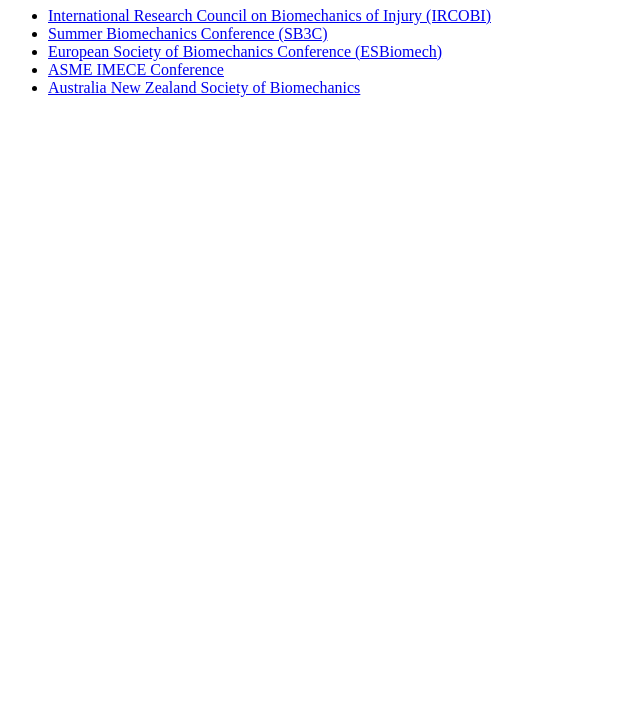
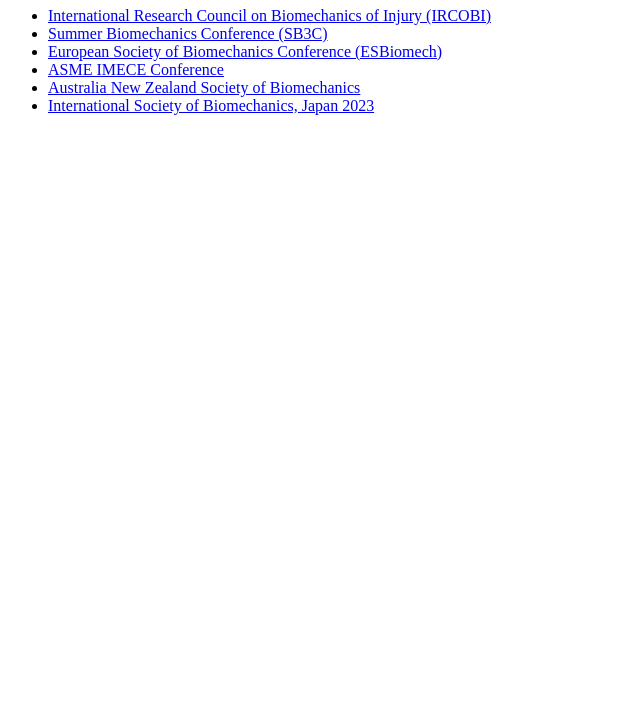
Before and after one commit to Danyon69/Funding-and-conferences, a plain HTML site: page pages/conferences.html in a window 1280 px wide. Shown: the part 99-800 px from the top of the page, without its empty margins (0-640 px from the left). Drawn offline with Linux system fonts and the light colour scheme.

Commit message:
Add ISB Japan 2023

```diff
--- a/pages/conferences.html
+++ b/pages/conferences.html
@@ -36,6 +36,11 @@
                 Australia New Zealand Society of Biomechanics
             </a>
         </li>
+        <li>
+            <a href="https://www.isb-jsb2023.com/">
+                International Society of Biomechanics, Japan 2023
+            </a>
+        </li>
     </ul>
 </body>
 </html>
```
